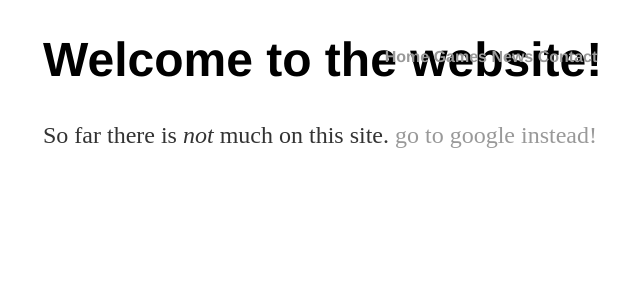
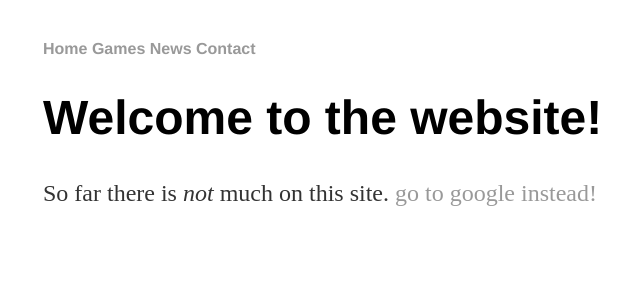
Before and after one commit to Power-Up-Games/power-up-games.github.io, a Jekyll site: the page built from index.html, in a window 1280 px wide. Shown: the top 300 px of the page, without its empty margins (149-789 px from the left). Built offline with Jekyll 4.4.1, drawn with Linux system fonts in a browser that asks for light colours.

Commit message:
style changes

```diff
--- a/_layouts/default.html
+++ b/_layouts/default.html
@@ -8,14 +8,12 @@
 
 	<body>
 		<nav>
-			<div class="hcenter">
 			<ul>
 				<li><a href="/">Home</a></li>
 				<li><a href="/games">Games</a></li>
 				<li><a href="/blog">News</a></li>
 				<li><a href="/contact">Contact</a></li>
 			</ul>
-			</div>
 		</nav>
 
 		<div class="container">
--- a/css/main.css
+++ b/css/main.css
@@ -1,30 +1,6 @@
 body {
-	margin: 20px auto;
+	margin: 40px auto;
 	width: 70%;
-}
-
-.hcenter {
-	position: absolute;
-	left: 50%;
-	transform: translateX(-50%);
-	-o-transform: translateX(-50%);
-	-ms-transform: translateX(-50%);
-	-moz-transform: translateX(-50%);
-	-webkit-transform: translateX(-50%);
-}
-
-.vcenter {
-	position: absolute;
-	top: 50%;
-	transform: translateY(-50%);
-	-o-transform: translateY(-50%);
-	-ms-transform: translateY(-50%);
-	-moz-transform: translateY(-50%);
-	-webkit-transform: translateY(-50%);
-}
-
-nav {
-	margin-bottom: 20px;
 }
 
 nav ul {
```
Lines whose indentation alone changed are shown as unchanged.
